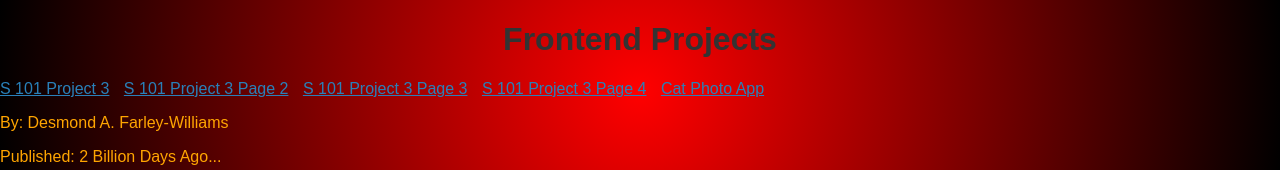
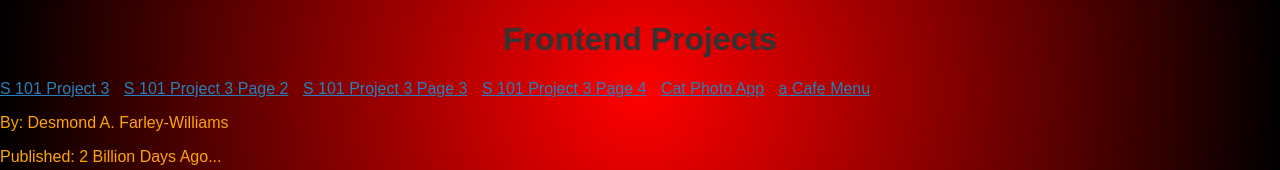
Before and after one commit to 3750449/fontend-projects, a plain HTML site: page index.html in a window 1280 px wide. Shown: the top 170 px of the page. Drawn offline with Linux system fonts and the light colour scheme.

Commit message:
Update index.html

```diff
--- a/index.html
+++ b/index.html
@@ -18,6 +18,7 @@
             <li><a href="S 101 Project 3 Page 4.html">S 101 Project 3 Page 4</a></li>
 
             <li><a href="Cat Photo App.html">Cat Photo App</a></li>
+            <li><a href="a Cafe Menu.html">a Cafe Menu</a></li>
         </ul>
     </nav>
 
```
